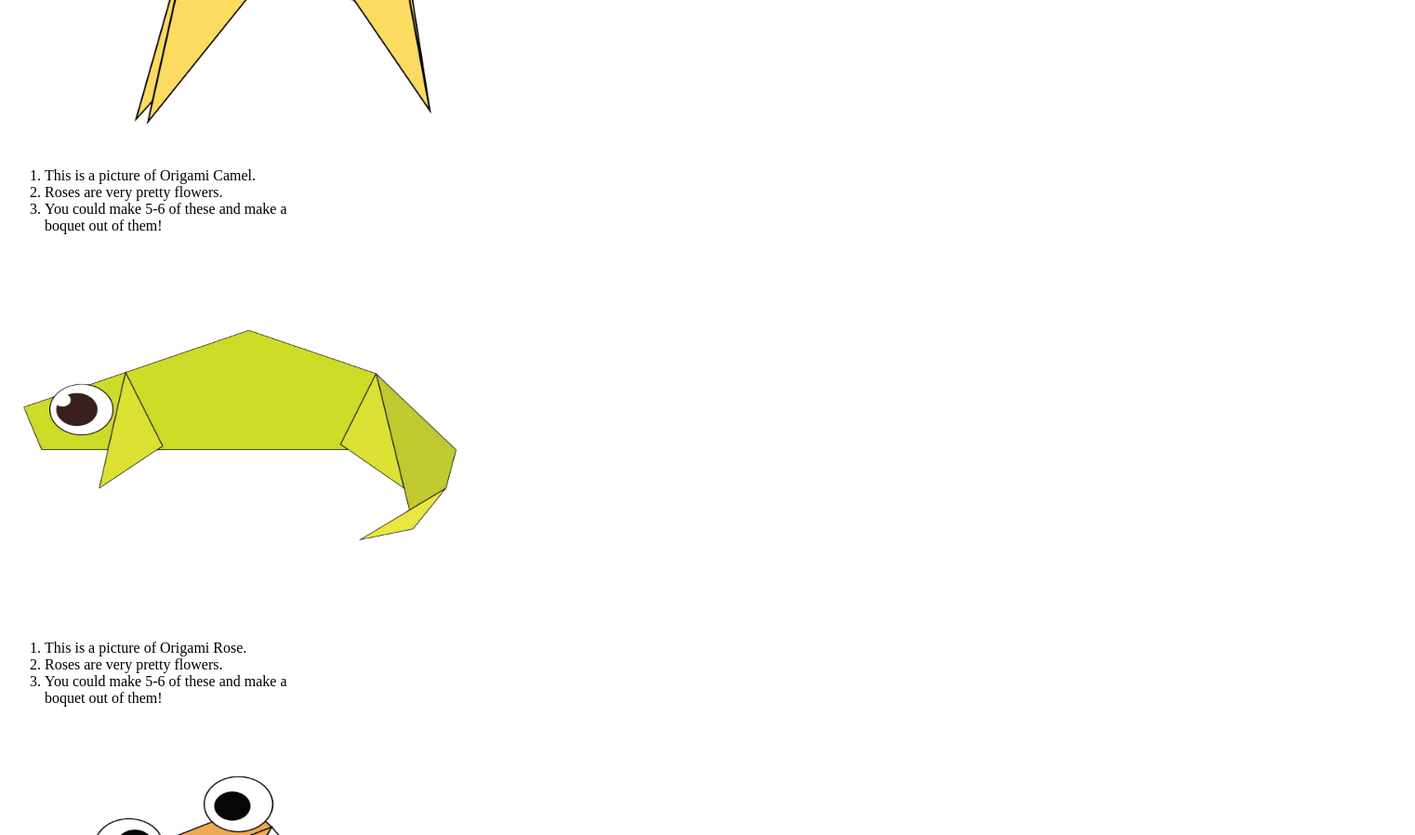
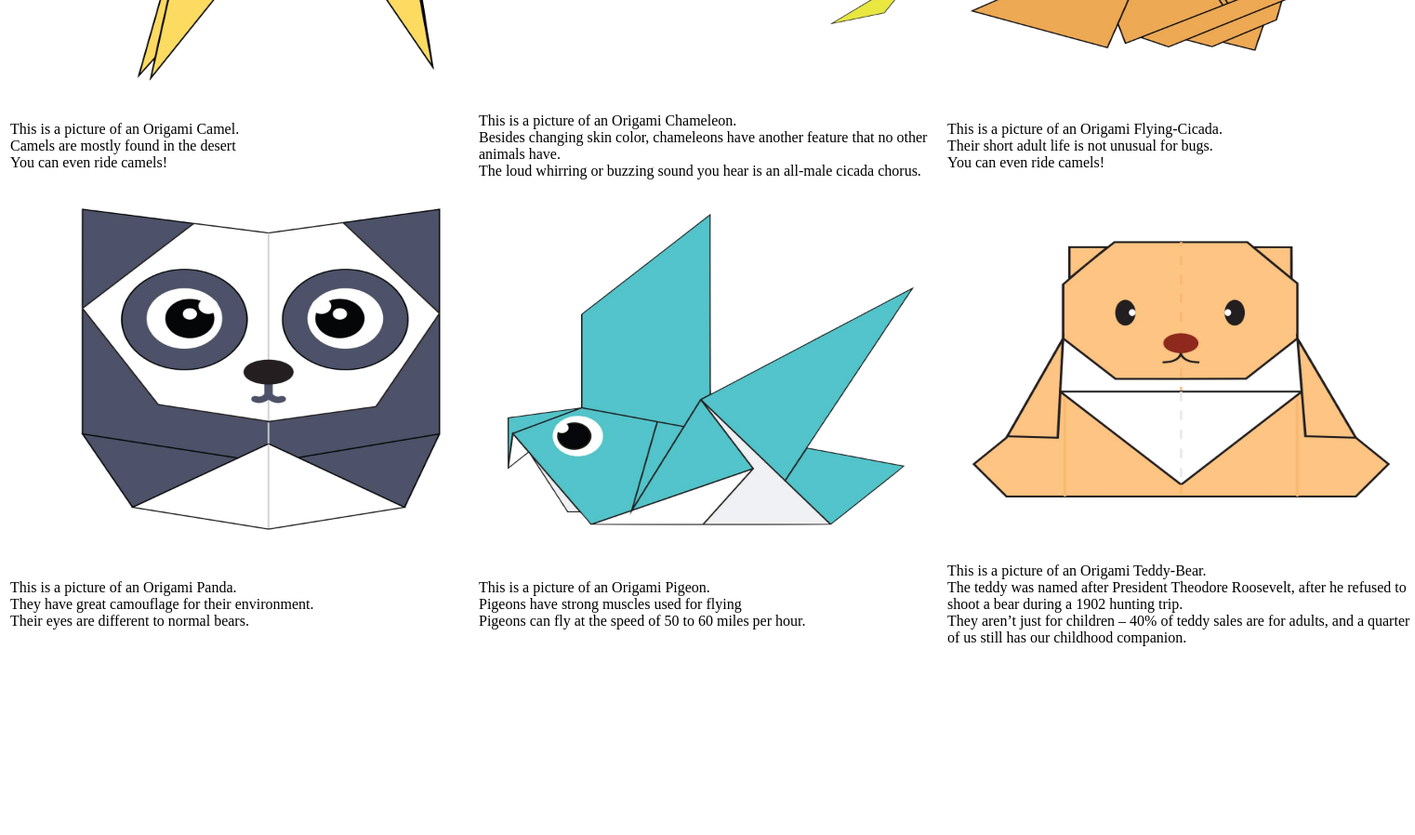
Before and after one commit to SarayuNidjelli/Origami-, a plain HTML site: page Origami.html in a window 1280 px wide. Shown: the part 920-1818 px from the top of the page at 93% size, 1522 px wide, since content can reach past the window. After the commit the page ends 1626 px from the top, so only its background shows below. Drawn offline with Linux system fonts and the light colour scheme.

Commit message:
Add files via upload

```diff
--- a/Origami.html
+++ b/Origami.html
@@ -39,63 +39,65 @@
             <br>
         </div>
 
-            <div class="Grid">
-            <p> Interesting facts</p>
+        <table style="width:100%">
+            <tr>
+                <th><a href="http://origami.me/camel/"><img src="images/OrigamiImages/images/camel.png" width = 500 height = 400/></a></th>
+                <th><a href="http://origami.me/chameleon/"><img src="images/OrigamiImages/images/chameleon.png" width = 500 height = 400/></a></th>
+                <th><a href="http://origami.me/flying-cicada/"><img src="images/OrigamiImages/images/cicada.png" width = 500 height = 400/></a></th>
+            </tr>
+            <tr>
+                <td>
 
-                <div class="origami">
-            <a href="http://origami.me/camel/"><img src="images/OrigamiImages/images/camel.png" width = 500 height = 400/></a>
-            <ol>
-                <li>This is a picture of Origami Camel.</li>
-                <li>Roses are very pretty flowers.</li>
-                <li>You could make 5-6 of these and make a boquet out of them!</li>
-            </ol>
-        </div>
+                    This is a picture of an Origami Camel.<br>
+                    Camels are mostly found in the desert<br>
+                    You can even ride camels!
 
-        <div class="origami">
-            <a href="http://origami.me/chameleon/"><img src="images/OrigamiImages/images/chameleon.png" width = 500 height = 400/></a>
-            <ol>
-                <li>This is a picture of Origami Rose.</li>
-                <li>Roses are very pretty flowers.</li>
-                <li>You could make 5-6 of these and make a boquet out of them!</li>
-            </ol>
-        </div>
+                </td>
 
-        <div class="origami">
-            <a href="http://origami.me/flying-cicada/"><img src="images/OrigamiImages/images/cicada.png" width = 500 height = 400/></a>
-            <ol>
-                <li>This is a picture of Origami Rose.</li>
-                <li>Roses are very pretty flowers.</li>
-                <li>You could make 5-6 of these and make a boquet out of them!</li>
-            </ol>
-        </div>
+                <td>
+                    This is a picture of an Origami Chameleon.<br>
+                    Besides changing skin color, chameleons have another feature that no other animals have.<br>
+                    The loud whirring or buzzing sound you hear is an all-male cicada chorus.
 
-        <div class="origami">
-            <a href="http://origami.me/panda/"><img src="images/OrigamiImages/images/panda.png" width = 500 height = 400/></a>
-            <ol>
-                <li>This is a picture of Origami Rose.</li>
-                <li>Roses are very pretty flowers.</li>
-                <li>You could make 5-6 of these and make a boquet out of them!</li>
-            </ol>
-        </div>
+                </td>
 
-        <div class="origami">
-            <a href="http://origami.me/pigeon/"><img src="images/OrigamiImages/images/pigeon.png" width = 500 height = 400/></a>
-            <ol>
-                <li>This is a picture of Origami Rose.</li>
-                <li>Roses are very pretty flowers.</li>
-                <li>You could make 5-6 of these and make a boquet out of them!</li>
-            </ol>
-            </div>
+                <td>
+                    This is a picture of an Origami Flying-Cicada.<br>
+                    Their short adult life is not unusual for bugs.<br>
+                    You can even ride camels!
 
-            <div class="origami">
-            <a href="http://origami.me/teddy-bear/"><img src="images/OrigamiImages/images/teddy.png" width = 500 height = 400/></a>
-            <ol>
-                <li>This is a picture of Origami Rose.</li>
-                <li>Roses are very pretty flowers.</li>
-                <li>You could make 5-6 of these and make a boquet out of them!</li>
-            </ol>
-        </div>
+                </td>
+            </tr>
 
-        </div>
+            <tr>
+                <th><a href="http://origami.me/panda/"><img src="images/OrigamiImages/images/panda.png" width = 500 height = 400/></a></th>
+                <th><a href="http://origami.me/pigeon/"><img src="images/OrigamiImages/images/pigeon.png" width = 500 height = 400/></a></th>
+                <th><a href="http://origami.me/teddy-bear/"><img src="images/OrigamiImages/images/teddy.png" width = 500 height = 400/></a></th>
+            </tr>
+
+            <tr>
+                <td>
+
+                    This is a picture of an Origami Panda.<br>
+                    They have great camouflage for their environment. <br>
+                    Their eyes are different to normal bears.
+
+                </td>
+
+                <td>
+                    This is a picture of an Origami Pigeon.<br>
+                    Pigeons have strong muscles used for flying<br>
+                    Pigeons can fly at the speed of 50 to 60 miles per hour.
+
+                </td>
+
+                <td>
+                    This is a picture of an Origami Teddy-Bear.<br>
+                    The teddy was named after President Theodore Roosevelt, after he refused to shoot a bear during a 1902 hunting trip.<br>
+                    They aren’t just for children – 40% of teddy sales are for adults, and a quarter of us still has our childhood companion.
+
+                </td>
+            </tr>
+            </table>
         </body>
     </html>
--- a/style.css
+++ b/style.css
@@ -32,19 +32,19 @@
     font-family: cursive;
 }
 
+/*
 .grid{
     display: flex;
     flex-wrap: wrap;
     border: 2px solid black;
     border-radius: 50px;
 }
+*/
+.origami{
 
-.origami{
-    display: flex;
-    flex-wrap: wrap;
     border-radius: 20px;
     background-color: white;
 
     width: 310px;
-
+   font-family: fantasy;
 }
```
Also changed, not shown: OrigamiImages/images/Origami.html (added, +101 -0 lines), OrigamiImages/images/camel.png (added), OrigamiImages/images/chameleon.png (added), OrigamiImages/images/cicada.png (added), OrigamiImages/images/panda.png (added), OrigamiImages/images/pigeon.png (added), OrigamiImages/images/teddy.png (added), origami.png (added).
